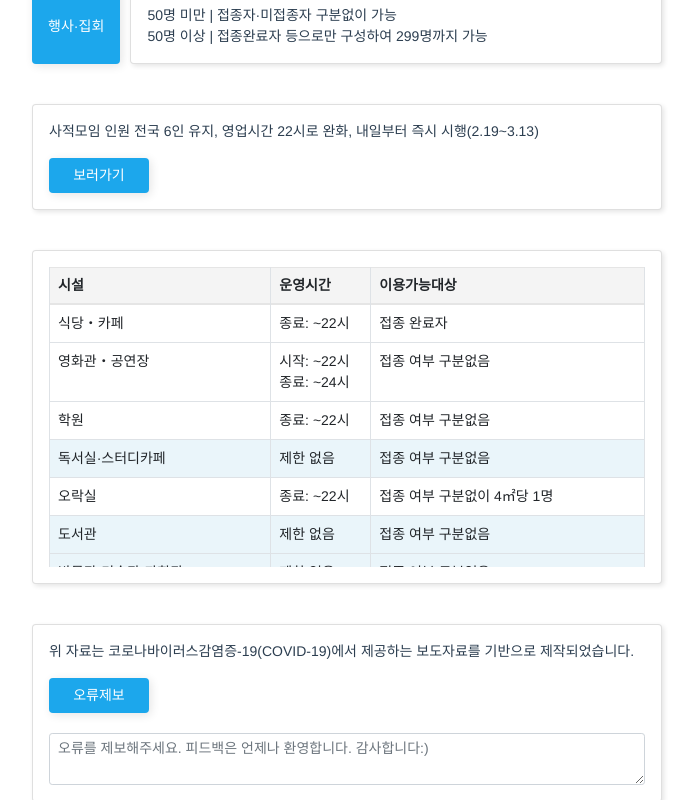
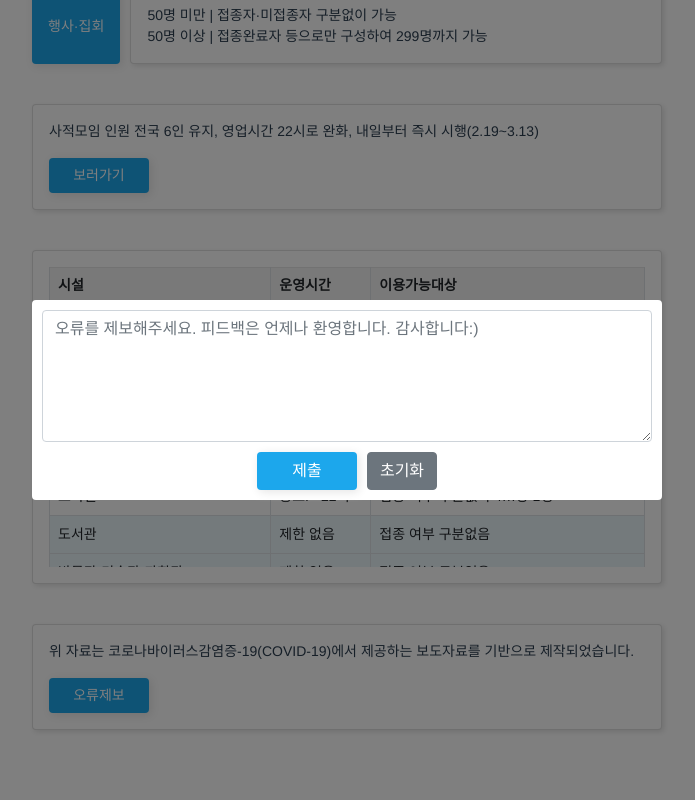
Before and after one commit to yujung7768903/social-distancing, a Vue app: page / in a window 1280 px wide. Both pictures are taken after a click on the button "오류제보". Shown: the part 221-1021 px from the top of the page, without its empty margins (293-988 px from the left). Built offline with nearby package versions, Linux system fonts and the light colour scheme; a web font is replaced by a local one.

Commit message:
Create feedback popup

```diff
--- a/src/App.vue
+++ b/src/App.vue
@@ -31,25 +31,20 @@
           위 자료는 코로나바이러스감염증-19(COVID-19)에서 제공하는 보도자료를 기반으로 제작되었습니다.
         </b-card-text>
         <button class="point box" href="#" @click="showFeedbackArea">오류제보</button>
-        <b-form-textarea
-          id="feedbackArea"
-          size="sm"
-          v-model="text"
-          v-if="feedbackArea == true"
-          placeholder="오류를 제보해주세요. 피드백은 언제나 환영합니다. 감사합니다:)"
-        ></b-form-textarea>
       </b-card>
+      <feedback v-if="feedbackArea == true"></feedback>
     </div>
   </div>
 </template>
 
 <script>
 import ruleList from "./components/rule-list.vue"
+import feedback from "./components/feedback.vue"
 
 export default {
   name: 'App',
   components: {
-    ruleList
+    ruleList, feedback
   },
   data() {
     return {
@@ -153,6 +148,17 @@ export default {
   gap: 40px;
 }
 
+.horizontal.container {
+  display: flex;
+  flex-direction: row;
+  gap: 10px;
+}
+
+.container.center {
+  justify-content: center;
+  align-content: center;
+}
+
 .point.box {
   width: 100px;
   padding: 6px 12px;
--- /dev/null
+++ b/src/components/feedback.vue
@@ -0,0 +1,73 @@
+<template>
+    <div id="feedback">
+        <div class="black-bg"></div>
+        <b-form id="feedback-area" @submit="submitFeedback" @reset="resetFeedback">
+            <b-form-textarea vmodel="feedback" rows="5" placeholder="오류를 제보해주세요. 피드백은 언제나 환영합니다. 감사합니다:)">
+            </b-form-textarea>
+            <div class="horizontal container center">
+                <b-button class="point box" type="submit">제출</b-button>
+                <b-button type="reset">초기화</b-button>
+            </div>
+        </b-form>
+    </div>
+</template>
+
+<script>
+export default {
+    name: 'feedback',
+    data() {
+        return {
+            feedback: ''
+        }
+    },
+    methods: {
+        submitFeedback() {
+
+        },
+        resetFeedback() {
+            this.feedback = ''
+        }
+    }
+}
+</script>
+
+<style>
+#feedback {
+    position: fixed;
+    width: 100%;
+    height: 100%;
+    top: 0;
+    left: 0;
+    display: flex;
+    flex-direction: column;
+    justify-content: center;
+    align-items: center;
+    z-index: 3;
+}
+
+.black-bg {
+  position: fixed;
+  width: 100%;
+  height: 100%;
+  top: 0;
+  left: 0;
+  background: rgba(0, 0, 0, 0.5);
+  z-index: 4;
+}
+
+#feedback-area {
+  position: relative;
+  width: 630px;
+  height: 200px;
+  display: flex;
+  flex-direction: column;
+  justify-content: center;
+  align-items: center;
+  gap: 10px;
+  border-radius: 0.25rem;
+  padding: 10px;
+  background: white;
+  margin: auto;
+  z-index: 5;
+}
+</style>
--- a/src/components/rule-list.vue
+++ b/src/components/rule-list.vue
@@ -1,4 +1,5 @@
 <template>
+  <div id="rule-list">
     <b-card>
         <b-table bordered sticky-header :items="items" :fields="fields" :tbody-tr-class="rowClass">
             <template #table-colgroup="scope">
@@ -10,6 +11,7 @@
             </template>
         </b-table>
     </b-card>
+  </div>
 </template>
 
 <script>
@@ -52,7 +54,6 @@ export default {
       }
     },
     rowClass(item) {
-      console.log(item.운영시간.close);
       if (item.운영시간.close === "제한 없음") {
         return "no-limit"
       }
@@ -63,6 +64,9 @@ export default {
 
 <!-- Add "scoped" attribute to limit CSS to this component only -->
 <style>
+#rule-list {
+  width: 100%;
+}
 .no-limit {
   background-color: var(--color-sky-blue);
 }
```
Lines whose indentation alone changed are shown as unchanged.
